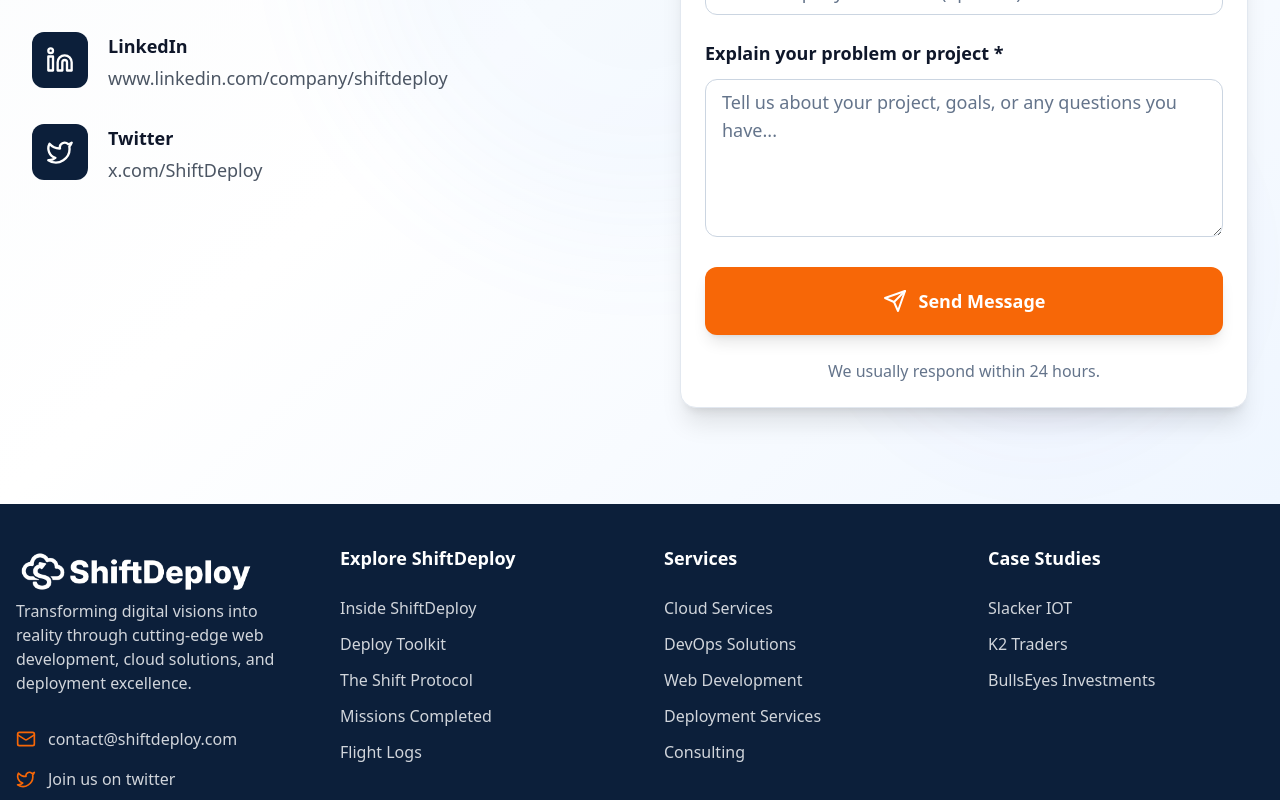
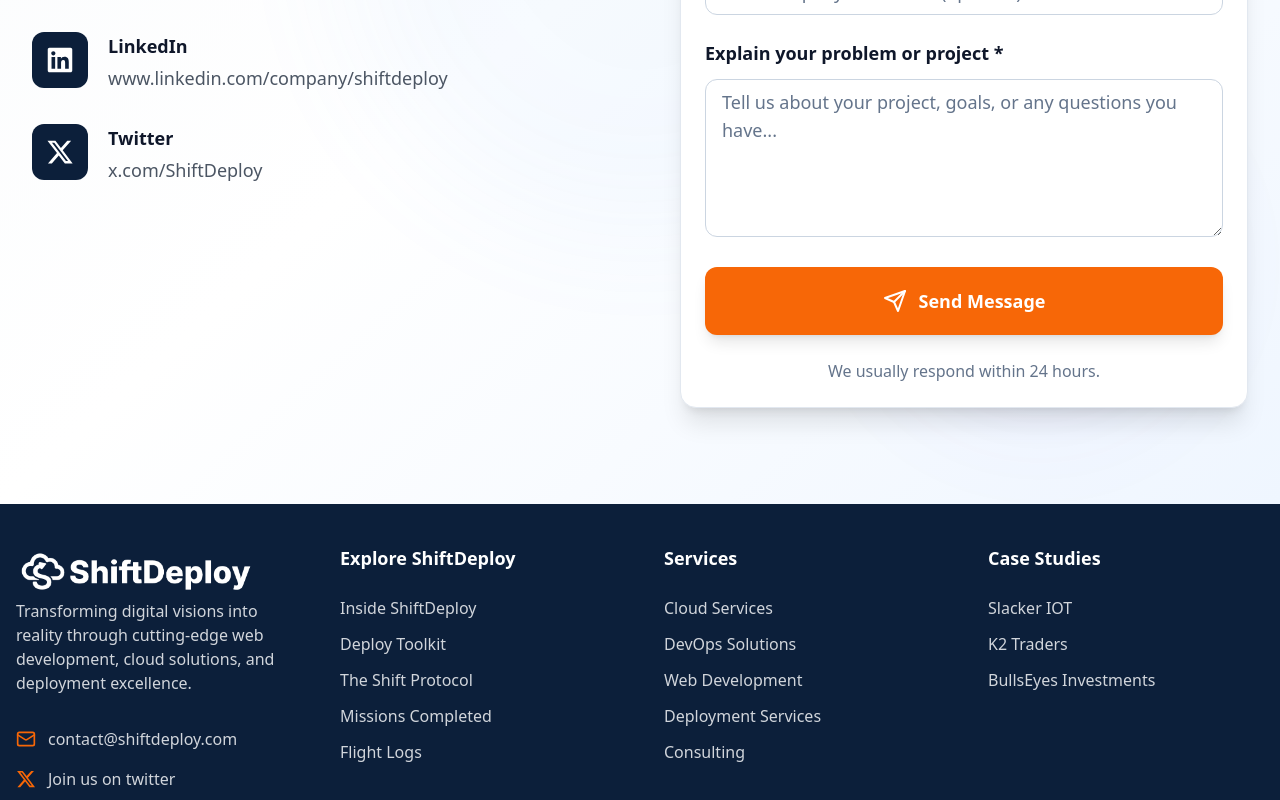
Before and after one commit to Oriancoders/ShiftDeploy, a React (Vite) app: page /ContactUs in a window 1280 px wide. Shown: the part 640-1440 px from the top of the page. Built offline with nearby package versions, Linux system fonts and the light colour scheme.

Commit message:
pushed changes

```diff
--- a/package.json
+++ b/package.json
@@ -16,6 +16,7 @@
     "react": "^18.3.1",
     "react-dom": "^18.3.1",
     "react-helmet-async": "^2.0.5",
+    "react-icons": "^5.5.0",
     "react-router-dom": "^7.7.1"
   },
   "devDependencies": {
--- a/src/App.jsx
+++ b/src/App.jsx
@@ -13,7 +13,6 @@
 import BullsEyesCase from './Pages/CaseStudies/BullsEyesCase';
 import K2TradersCase from './Pages/CaseStudies/K2Traders';
 import ThankYouPage from './Pages/ContactUsPage/ThankYouPage';
-// import ShiftDeployLoader from './components/ShiftDeployLoader';
 
 function App() {
   return (
--- a/src/Pages/ContactUsPage/ContactUs.jsx
+++ b/src/Pages/ContactUsPage/ContactUs.jsx
@@ -1,12 +1,15 @@
 import React, { useState, useRef, useEffect } from 'react';
 import { motion, useInView } from 'framer-motion';
-import { Mail, Phone, MapPin, Linkedin, Twitter, Send, CheckCircle, AlertCircle } from 'lucide-react';
+import {  Send, CheckCircle, AlertCircle } from 'lucide-react';
 import { fadeInUp, staggerContainer } from '../../utils/animations';
 import Footer from '../../components/Footer';
 import Navigation from '../../components/Navigation';
 import emailjs from "@emailjs/browser";
 import { Helmet } from 'react-helmet-async';
 import { useNavigate } from 'react-router-dom';
+import { FaXTwitter } from 'react-icons/fa6';
+import { FaLinkedin,  } from 'react-icons/fa';
+import { IoMail } from 'react-icons/io5';
 
 const ContactUs = () => {
   const ref = useRef(null);
@@ -74,20 +77,20 @@
 
   const contactInfo = [
     {
-      icon: Mail,
+      icon: <IoMail  className="w-6 sm:w-7 h-6 sm:h-7"/>,
       label: 'Email',
       value: 'hello@shiftdeploy.com',
       href: 'mailto:hello@shiftdeploy.com',
     },
     {
-      icon: Linkedin,
+      icon: <FaLinkedin className="w-6 sm:w-7 h-6 sm:h-7"/>,
       label: 'LinkedIn',
       value: 'www.linkedin.com/company/shiftdeploy',
 
       href: 'https://www.linkedin.com/company/shiftdeploy',
     },
     {
-      icon: Twitter,
+      icon: <FaXTwitter className="w-6 sm:w-7 h-6 sm:h-7"/>,
       label: 'Twitter',
       value: 'x.com/ShiftDeploy',
       href: 'https://x.com/ShiftDeploy',
@@ -194,7 +197,7 @@
                     className="flex items-start space-x-4 sm:space-x-5"
                   >
                     <div className="w-12 sm:w-14 h-12 sm:h-14 rounded-xl flex items-center justify-center flex-shrink-0 bg-primaryBlue text-white">
-                      <info.icon className="w-6 sm:w-7 h-6 sm:h-7" />
+                      {info.icon}
                     </div>
                     <div className="flex-1">
                       <h3 className="text-slate-900 font-semibold text-base sm:text-lg mb-1">
--- a/src/Pages/FlighLogs/sections/QuoteWallSection.jsx
+++ b/src/Pages/FlighLogs/sections/QuoteWallSection.jsx
@@ -27,11 +27,11 @@
     company: "Bullseyes Investments",
     tag: "Web Development",
     rating: 5,
-    avatar: "https://i.pravatar.cc/80?img=27",
+    avatar: "https://i.pravatar.cc/80?img=14",
   },
   {
     quote:
-      "They built our entire EV charging platform from scratch — hardware, software, billing, everything. The real-time telemetry and admin controls are rock solid, and the Stripe billing runs automatically. It’s rare to find a team that can handle full-stack plus IoT this well.",
+      "They built our entire EV charging platform from scratch. Hardware, software, billing, everything. The real-time telemetry and admin controls are rock solid, and the Stripe billing runs automatically. It’s rare to find a team that can handle full-stack plus IoT this well.",
     author: "Sara Wells",
     role: "CTO",
     company: "Slacker IoT",
@@ -47,7 +47,7 @@
     company: "Buildly",
     tag: "DevOps",
     rating: 5,
-    avatar: "https://i.pravatar.cc/80?img=42",
+    avatar: "https://i.pravatar.cc/80?img=43",
   },
   {
     quote:
@@ -67,7 +67,7 @@
     company: "PeakOps",
     tag: "Infra",
     rating: 5,
-    avatar: "https://i.pravatar.cc/80?img=62",
+    avatar: "https://i.pravatar.cc/80?img=51",
   },
 ];
 
--- a/src/Pages/LandingPage/landingComps/Hero.jsx
+++ b/src/Pages/LandingPage/landingComps/Hero.jsx
@@ -1,10 +1,9 @@
 import React, { useContext, useState } from 'react';
 import { motion, useMotionValue, useTransform } from 'framer-motion';
-import { ArrowRight, Zap, Shield,} from 'lucide-react';
+import { ArrowRight, Zap, Shield, } from 'lucide-react';
 import CursorFollower from '../../../utils/CursorFollower';
 import { Link } from 'react-router-dom';
 import { ContextAPI } from '../../../GlobalProvider/ContextAPI';
-
 
 
 const Hero = () => {
@@ -58,12 +57,13 @@
               circleSize={100}
             />
 
-            <motion.h1
-              initial={{ opacity: 0, x: -60 }}
-              animate={{ opacity: 1, x: 0 }}
-              transition={{ duration: 0.5, delay: 0.2 }}
+            <motion.div
+              initial={{ opacity: 0, }}
+              animate={{ opacity: 1, }}
+              transition={{ duration: 0.3, delay: 0.2 }}
               className="text-4xl lg:text-5xl xl:text-6xl 2xl:text-7xl font-bold mb-4 sm:mb-6 lg:mb-8 leading-tight lg:text-left sm:text-center text-left"
             >
+              <h1>
                 <span className="bg-gradient-to-r from-primaryBlue to-toBlue bg-clip-text text-transparent">
                   Launch Products
 
@@ -77,12 +77,13 @@
                 <span className="bg-gradient-to-r from-primaryBlue to-toBlue bg-clip-text text-transparent">
                   Under Pressure
                 </span>
-            </motion.h1>
+              </h1>
+            </motion.div>
 
             <motion.p
-              initial={{ opacity: 0, x: 60 }}
-              animate={{ opacity: 1, x: 0 }}
-              transition={{ duration: 0.5, delay: 0.2 }}
+              initial={{ opacity: 0, }}
+              animate={{ opacity: 1, }}
+              transition={{ duration: 0.3, delay: 0.2 }}
               className="text-xl   mb-6 sm:mb-8 lg:mb-10 xl:mb-12 max-w-lg lg:max-w-xl xl:max-w-2xl  lg:mx-0 leading-relaxed  sm:px-0 lg:text-left sm:text-center text-left text-gray-700"
             >
               From MVPs to enterprise infra, we deploy software that’s built to last, not patched to survive.
@@ -96,7 +97,7 @@
               <motion.div
                 initial={{ opacity: 0, y: 60 }}
                 animate={{ opacity: 1, y: 0 }}
-                transition={{ duration: 0.8, delay: 0.3 }}
+                transition={{ duration: 0.3, delay: 0.3 }}
               >
                 <Link to={"/ContactUs"} className="bg-primaryOrange text-white px-4 sm:px-6 lg:px-8 xl:px-10 py-2.5 sm:py-4 rounded-lg sm:rounded-xl lg:rounded-2xl font-bold flex items-center justify-center gap-x-2 hover:bg-toOrange text-md ">Launch Your Project</Link>
 
@@ -105,7 +106,7 @@
               <motion.div
                 initial={{ opacity: 0, y: 60 }}
                 animate={{ opacity: 1, y: 0 }}
-                transition={{ duration: 0.8, delay: 0.6 }}
+                transition={{ duration: 0.3, delay: 0.6 }}
 
               >
                 <Link to={"/missions"} className="bg-white hover:bg-primaryBlue border-2 border-primaryBlue text-primaryBlue hover:text-white px-4 sm:px-6 lg:px-8 xl:px-10 py-2.5 sm:py-4  rounded-lg sm:rounded-xl lg:rounded-2xl font-bold  sm:shadow-lg sm:hover:shadow-xl flex items-center justify-center space-x-2 text-md">View Missions Completed</Link>
@@ -122,7 +123,7 @@
           <motion.div
             initial={{ opacity: 0, x: 60 }}
             animate={{ opacity: 1, x: 0 }}
-            transition={{ duration: 0.8, delay: 0.3 }}
+            transition={{ duration: 0.3, delay: 0.3 }}
             className="relative mt-8 lg:mt-0 px-4 sm:px-0"
           >
             <div className="relative">
--- a/src/components/Footer.jsx
+++ b/src/components/Footer.jsx
@@ -4,6 +4,7 @@
 import { fadeInUp, staggerContainer } from '../utils/animations';
 import whiteV from '../Assets/Images/whiteV.png'
 import { Link } from 'react-router-dom';
+import { FaXTwitter } from 'react-icons/fa6';
 const Footer = () => {
 
   const currentYear = new Date().getFullYear();
@@ -62,7 +63,7 @@
                 <span className="text-gray-300 text-xs sm:text-sm lg:text-base">contact@shiftdeploy.com</span>
               </a>
               <a href='https://x.com/shiftdeploy' target='_blank' className="flex items-center space-x-2 sm:space-x-3">
-                <Twitter className="w-3 sm:w-4 lg:w-5 h-3 sm:h-4 lg:h-5 text-primaryOrange flex-shrink-0" />
+                <FaXTwitter className="w-3 sm:w-4 lg:w-5 h-3 sm:h-4 lg:h-5 text-primaryOrange flex-shrink-0" />
                 <span className="text-gray-300 text-xs sm:text-sm lg:text-base">Join us on twitter</span>
               </a>
 
--- a/src/components/Navigation.jsx
+++ b/src/components/Navigation.jsx
@@ -7,7 +7,7 @@
 const Navigation = ({ isDarkBg = false }) => {
   const [isOpen, setIsOpen] = useState(false);
   const [scrolled, setScrolled] = useState(false);
-  const location = useLocation(); // 👈 current path
+  const location = useLocation();
 
   useEffect(() => {
     const handleScroll = () => {
@@ -21,7 +21,9 @@
     { label: 'Deploy Toolkit', path: '/deploy-toolkit' },
     { label: 'Inside ShiftDeploy', path: '/insideShiftDeploy' },
     { label: 'The Shift Protocol', path: '/shift-protocol' },
-    { label: 'Missions Completed', path: '/missions' },
+    { label: 'Missions Completed', path: '/missions' , subPaths : [
+      '/CaseStudies/SlackerIOT' , '/CaseStudies/BullseyesCase' , '/CaseStudies/K2TradersCase'
+    ]},
     { label: 'Flight Logs', path: '/flight-logs' },
   ];
 
--- a/src/utils/animations.js
+++ b/src/utils/animations.js
@@ -1,19 +1,19 @@
 export const fadeInUp = {
   initial: { opacity: 0, y: 60 },
   animate: { opacity: 1, y: 0 },
-  transition: { duration: 0.6, ease: "easeOut" }
+  transition: { duration: 0.3, ease: "easeOut" }
 };
 
 export const fadeInLeft = {
   initial: { opacity: 0, x: -60 },
   animate: { opacity: 1, x: 0 },
-  transition: { duration: 0.6, ease: "easeOut" }
+  transition: { duration: 0.3, ease: "easeOut" }
 };
 
 export const fadeInRight = {
   initial: { opacity: 0, x: 60 },
   animate: { opacity: 1, x: 0 },
-  transition: { duration: 0.6, ease: "easeOut" }
+  transition: { duration: 0.3, ease: "easeOut" }
 };
 
 export const staggerContainer = {
@@ -37,7 +37,7 @@
   whileHover: {
     scale: 1.05,
     backgroundColor: "#e63e00",
-    transition: { duration: 0.2 }
+    transition: { duration: 0.3 }
   },
   whileTap: { scale: 0.95 }
 };
```
Also changed, not shown: 1 other file (tests, documents, lock files or other folders). Lines whose indentation alone changed are shown as unchanged.
